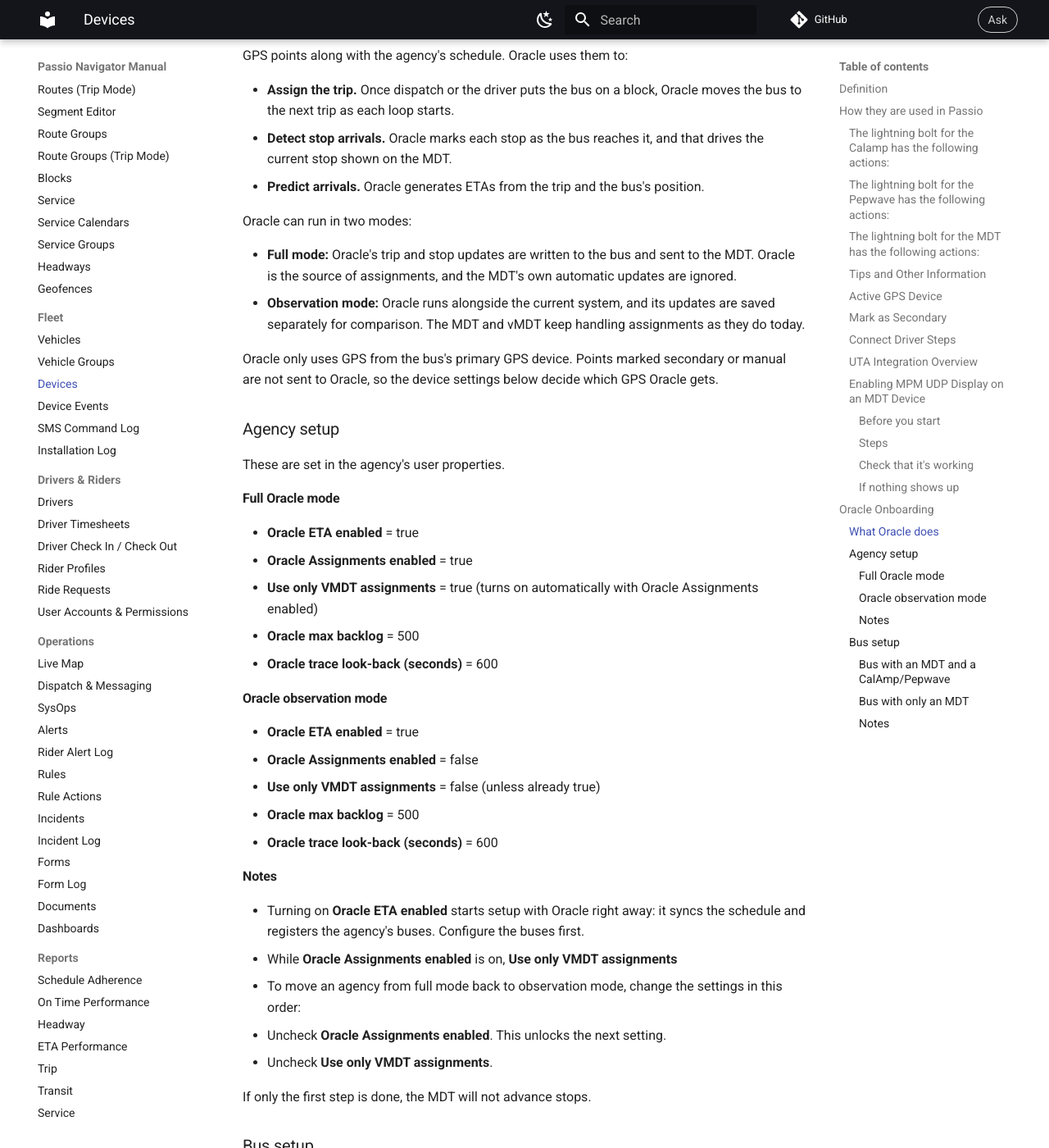
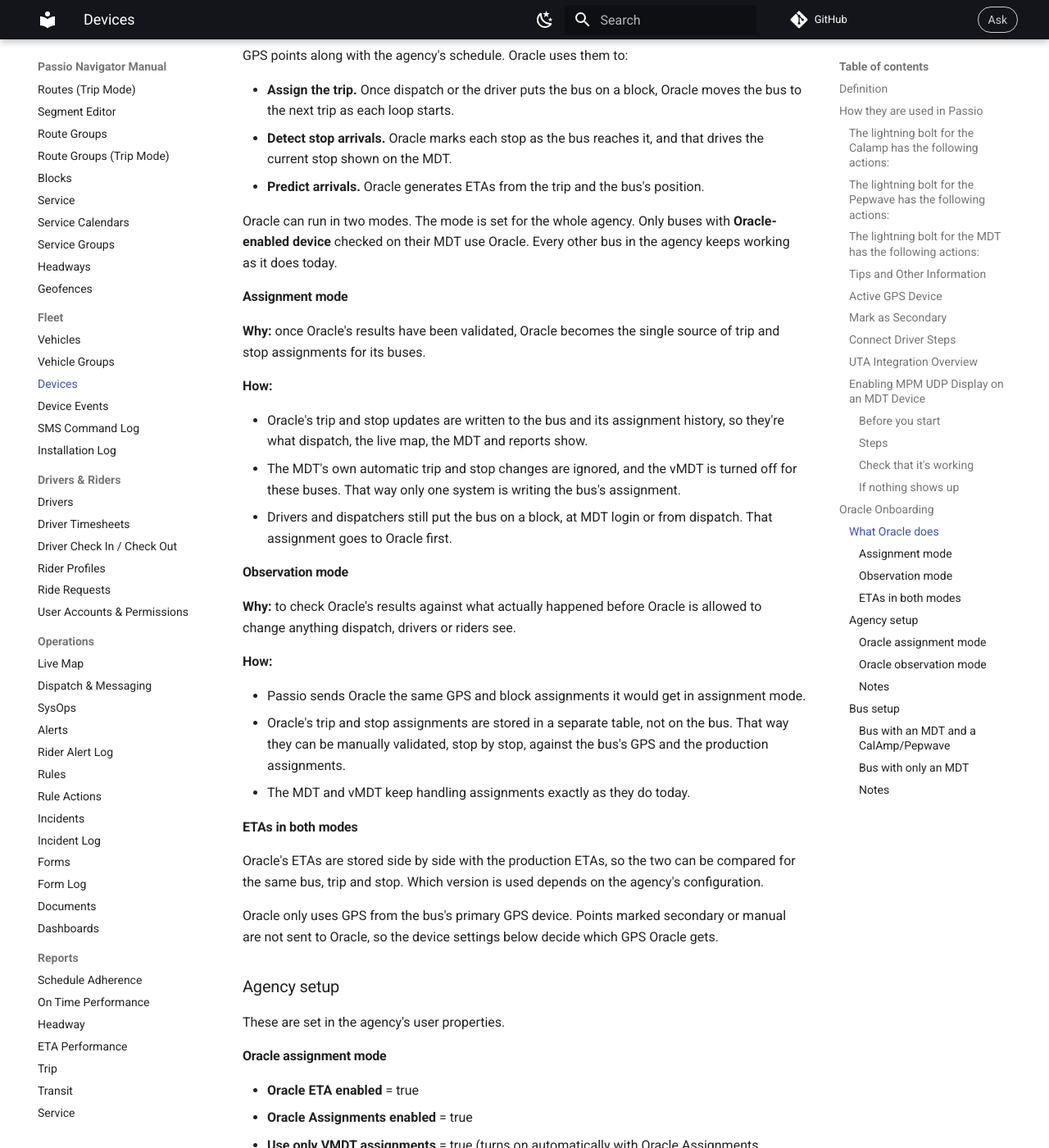
Before and after one commit to Passio/navigator-manual, an MkDocs documentation site: the page built from docs/fleet/devices.md, in a window 1280 px wide and 1400 px high, scrolled down 5056 px. Shown: the whole window at 82% size. Built offline with MkDocs 1.6.1 and Material for MkDocs 9.7.7, drawn with Linux system fonts in a browser that asks for light colours; comment, search, counter and statistics services are not loaded; some of the changed text lies outside the part shown.

Commit message:
Update manual from bfc8bd33

```diff
--- a/docs/fleet/devices.md
+++ b/docs/fleet/devices.md
@@ -145,10 +145,31 @@ Oracle is the service that tracks where each bus is in its schedule. Passio send
 - **Detect stop arrivals.** Oracle marks each stop as the bus reaches it, and that drives the current stop shown on the MDT.
 - **Predict arrivals.** Oracle generates ETAs from the trip and the bus's position.
 
-Oracle can run in two modes:
+Oracle can run in two modes. The mode is set for the whole agency. Only buses with **Oracle-enabled device** checked on their MDT use Oracle. Every other bus in the agency keeps working as it does today.
 
-- **Full mode:** Oracle's trip and stop updates are written to the bus and sent to the MDT. Oracle is the source of assignments, and the MDT's own automatic updates are ignored.
-- **Observation mode:** Oracle runs alongside the current system, and its updates are saved separately for comparison. The MDT and vMDT keep handling assignments as they do today.
+#### Assignment mode
+
+**Why:** once Oracle's results have been validated, Oracle becomes the single source of trip and stop assignments for its buses.
+
+**How:**
+
+- Oracle's trip and stop updates are written to the bus and its assignment history, so they're what dispatch, the live map, the MDT and reports show.
+- The MDT's own automatic trip and stop changes are ignored, and the vMDT is turned off for these buses. That way only one system is writing the bus's assignment.
+- Drivers and dispatchers still put the bus on a block, at MDT login or from dispatch. That assignment goes to Oracle first.
+
+#### Observation mode
+
+**Why:** to check Oracle's results against what actually happened before Oracle is allowed to change anything dispatch, drivers or riders see.
+
+**How:**
+
+- Passio sends Oracle the same GPS and block assignments it would get in assignment mode.
+- Oracle's trip and stop assignments are stored in a separate table, not on the bus. That way they can be manually validated, stop by stop, against the bus's GPS and the production assignments.
+- The MDT and vMDT keep handling assignments exactly as they do today.
+
+#### ETAs in both modes
+
+Oracle's ETAs are stored side by side with the production ETAs, so the two can be compared for the same bus, trip and stop. Which version is used depends on the agency's configuration.
 
 Oracle only uses GPS from the bus's primary GPS device. Points marked secondary or manual are not sent to Oracle, so the device settings below decide which GPS Oracle gets.
 
@@ -156,7 +177,7 @@ Oracle only uses GPS from the bus's primary GPS device. Points marked secondary
 
 These are set in the agency's user properties.
 
-#### Full Oracle mode
+#### Oracle assignment mode
 
 - **Oracle ETA enabled** = true
 - **Oracle Assignments enabled** = true
@@ -175,12 +196,12 @@ These are set in the agency's user properties.
 #### Notes
 
 - Turning on **Oracle ETA enabled** starts setup with Oracle right away: it syncs the schedule and registers the agency's buses. Configure the buses first.
-- While **Oracle Assignments enabled** is on, **Use only VMDT assignments**
-- To move an agency from full mode back to observation mode, change the settings in this order:
-  1. Uncheck **Oracle Assignments enabled**. This unlocks the next setting.
-  2. Uncheck **Use only VMDT assignments**.
+- While **Oracle Assignments enabled** is on, **Use only VMDT assignments** stays checked and can't be unchecked.
+- To move an agency from assignment mode back to observation mode, change the settings in this order:
+    1. Uncheck **Oracle Assignments enabled**. This unlocks the next setting.
+    2. Uncheck **Use only VMDT assignments**.
 
-  If only the first step is done, the MDT will not advance stops.
+    If only the first step is done, the MDT will not advance stops.
 
 ### Bus setup
 
@@ -208,5 +229,5 @@ These are set in the agency's user properties.
 #### Notes
 
 - **Oracle-enabled device** only takes effect on the MDT record. Checking it on the CalAmp or Pepwave does nothing.
-- If a bus has more than one active MDT, Oracle uses whichever one reported  or replaced tablets so the bus doesn't switch between Oracle and the vMDTduring the day.
-- The agency must have **Oracle ETA enabled** for the device setting to take
+- If a bus has more than one active MDT, Oracle uses whichever one reported most recently. Remove old or replaced tablets so the bus doesn't switch between Oracle and the vMDT during the day.
+- The agency must have **Oracle ETA enabled** for the device setting to take effect.
```
Also changed, not shown: docs/assets/search-index.json, 1 other file.
